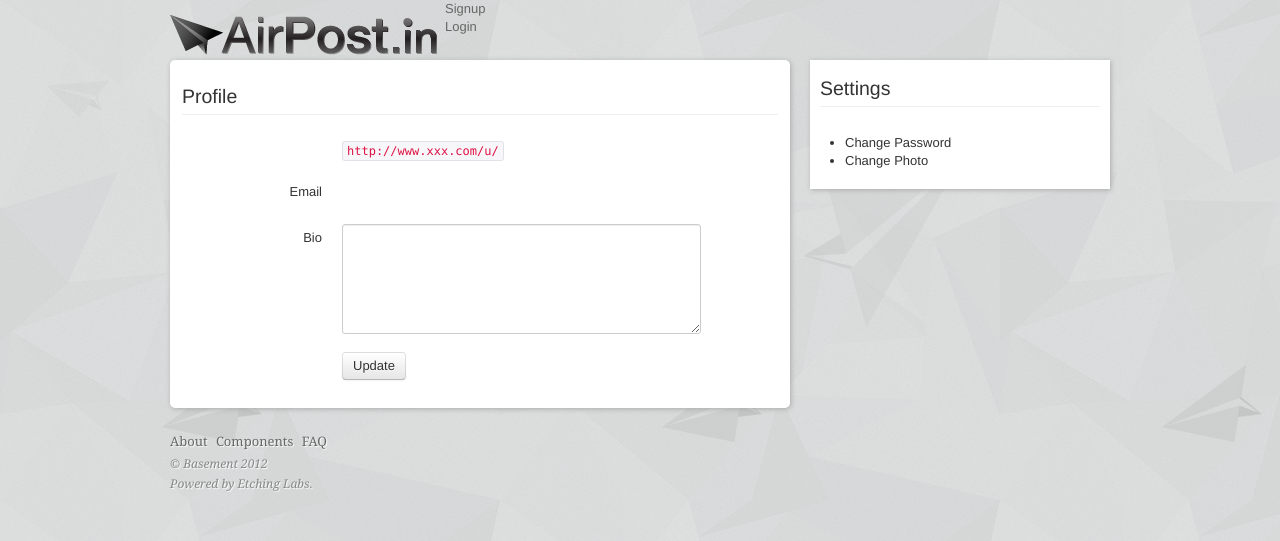
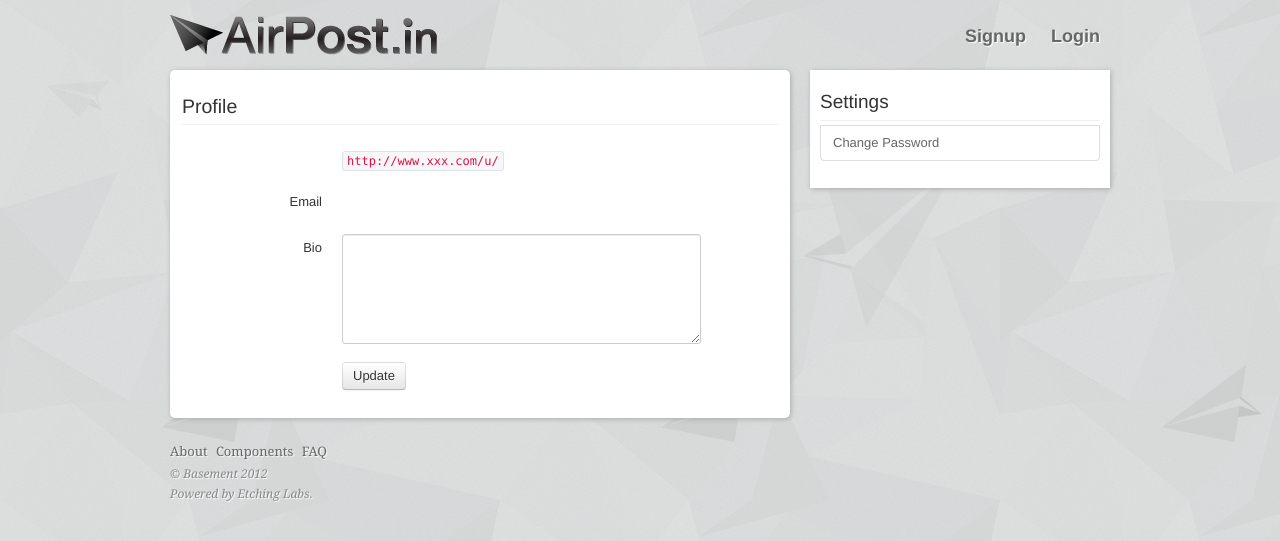
Before and after one commit to iflyingboots/basement, a Flask app: template templates/settings.html in a window 1280 px wide. Shown: the top 541 px of the page. Run offline with Flask 2, Linux system fonts and the light colour scheme; the template is opened without the code that fills it, so the values that code supplies are empty; parts of the project's set-up code (start-up, migrations or seed data) failed here and were passed over; some libraries are stand-ins or nearby versions.

Commit message:
Design change

```diff
--- a/templates/layout.html
+++ b/templates/layout.html
@@ -18,9 +18,9 @@
     <body>
     <div class="container">
         <!-- nav -->
-        <div class="row">
+        <div class="row layout">
             <div class="span12" style="vertical-align: bottom;">
-                <h1 class="logo"><a href="/">Basement</a></h1>
+                <h1 class="logo"><a href="/">AirPost</a></h1>
                 <ul class="nav">
                     {% if current_user.is_authenticated() %}
                     <li><a href="/u/{{current_user.username}}">{{current_user.username}}</a></li>
--- a/templates/login.html
+++ b/templates/login.html
@@ -4,7 +4,6 @@
 <div class="row login-view">
   <div class="span8">
     <div class="bg-white airmail-box">
-      <div class="stamp"></div>
       <form action="" class="" method="post">
         {{form.csrf_token}}
         <legend>Login</legend>
--- a/templates/page/about.html
+++ b/templates/page/about.html
@@ -3,4 +3,7 @@
 {% block title %} About {% endblock%}
 
 {% block body %}
+<div class="bg-white">
+	<p>Thanks to Amy Winehouse's Melody</p>
+</div>
 {% endblock %}
--- a/templates/settings.html
+++ b/templates/settings.html
@@ -1,10 +1,10 @@
 {% extends "layout.html" %}
 
+{% block title%}Settings{% endblock %}
 {% block body %}
 <div class="row settings-view">
   <div class="span8">
-    <div class="bg-white airmail-box" style="position: relative;">
-      <div class="stamp"></div>
+    <div class="bg-white airmail-box">
       <form action="" class="form-horizontal" method="post">
         {{form.csrf_token}}
         <legend>Profile</legend>
@@ -50,10 +50,10 @@
   </div>
   <div class="span4">
     <div class="airmail-box">
-      <legend>Settings</legend>
-      <ul>
-        <li>Change Password</li>
-        <li>Change Photo</li>
+      <h3 class="h3-title">Settings</h3>
+      <ul class="nav nav-tabs nav-stacked">
+        <li><a href="/settings/change_password">Change Password</a></li>
+
       </ul>
     </div>
   </div>
--- a/templates/signup.html
+++ b/templates/signup.html
@@ -4,7 +4,6 @@
 <div class="row login-view">
   <div class="span8">
     <div class="bg-white airmail-box">
-      <div class="stamp"></div>
       <form action="/signup" class="" method="post">
         {{form.csrf_token}}
         <legend>Sign Up</legend>
```
